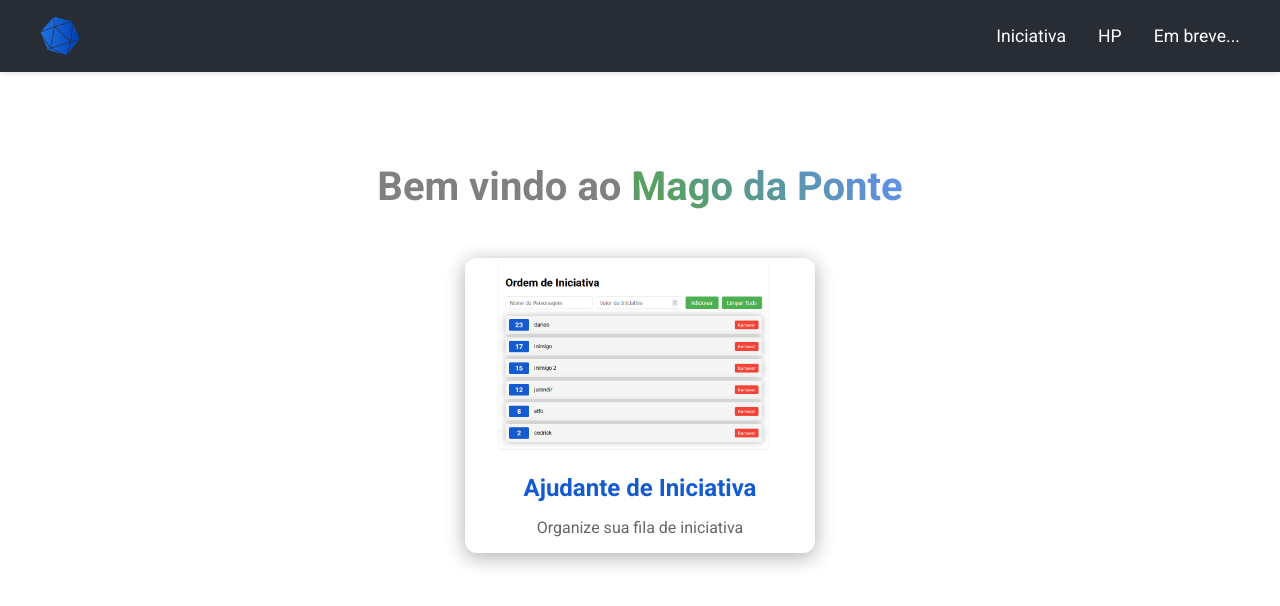
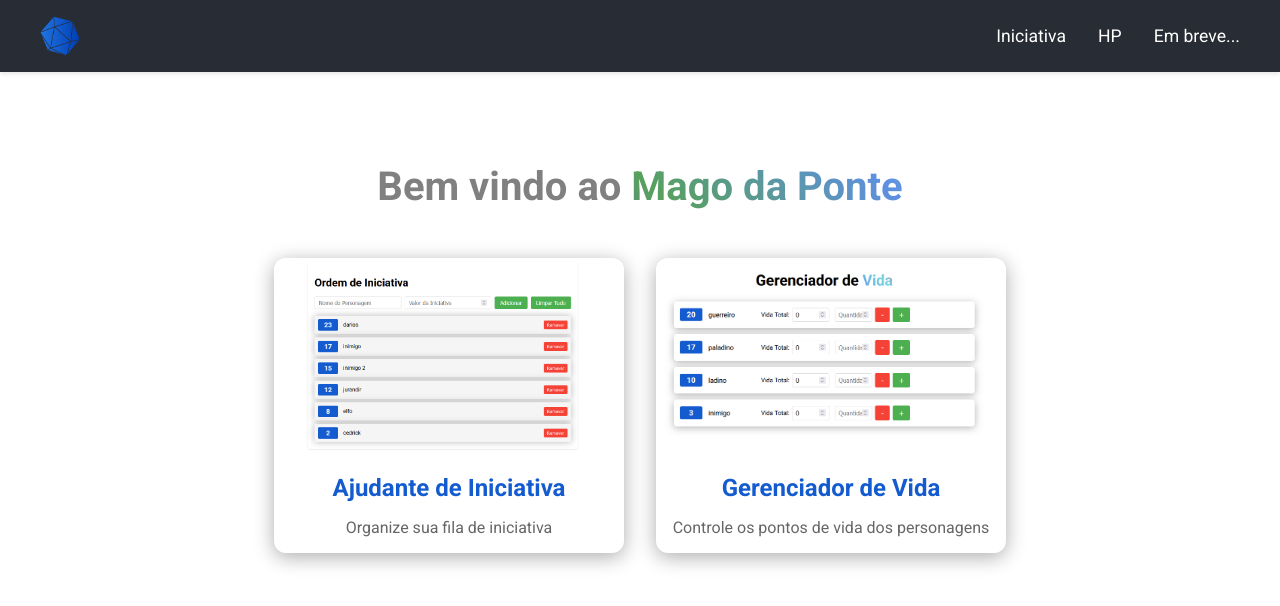
Before and after one commit to GustavoAlmeidaPuff/rpg-handler, a React (Create React App) app: page / in a window 1280 px wide. Shown: the top 606 px of the page. Built offline with nearby package versions, Linux system fonts and the light colour scheme.

Commit message:
Add HP Manager card to Home page with styling improvements

```diff
--- a/src/pages/Home.js
+++ b/src/pages/Home.js
@@ -2,6 +2,7 @@ import React from 'react';
 import { Link } from 'react-router-dom';
 import './home.css';
 import initiativeImage from '../assets/initiative-preview.png';
+import hpImage from '../assets/hp-preview.png';
 
 function Home() {
   return (
@@ -18,6 +19,16 @@ function Home() {
             <p>Organize sua fila de iniciativa</p>
           </div>
         </Link>
+
+        <Link to="/hp" className="product-card-link">
+          <div className="product-card">
+            <div className="card-image">
+              <img src={hpImage} alt="Preview do gerenciador de vida" />
+            </div>
+            <h2>Gerenciador de Vida</h2>
+            <p>Controle os pontos de vida dos personagens</p>
+          </div>
+        </Link>
       </section>
     </div>
   );
--- a/src/pages/home.css
+++ b/src/pages/home.css
@@ -39,6 +39,9 @@
   justify-content: center;
   gap: 2rem;
   flex-wrap: wrap;
+  padding: 0 1rem;
+  max-width: 1000px;
+  margin: 0 auto;
 }
 
 .product-card {
@@ -46,14 +49,15 @@
   border-radius: 12px;
   box-shadow: 0 4px 20px rgba(0, 0, 0, 0.329);
   overflow: hidden;
-  transition: transform 0.3s ease;
+  transition: all 0.3s ease;
   width: 100%;
   max-width: 350px;
-
+  height: 100%;
 }
 
 .product-card:hover {
   transform: translateY(-5px);
+  box-shadow: 0 6px 25px rgba(0, 0, 0, 0.4);
 }
 
 .card-image {
```
Also changed, not shown: src/assets/hp-preview.png (added).
